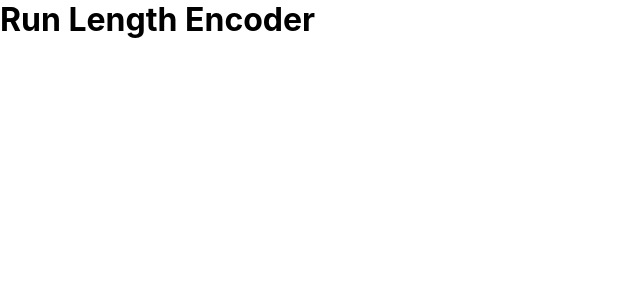
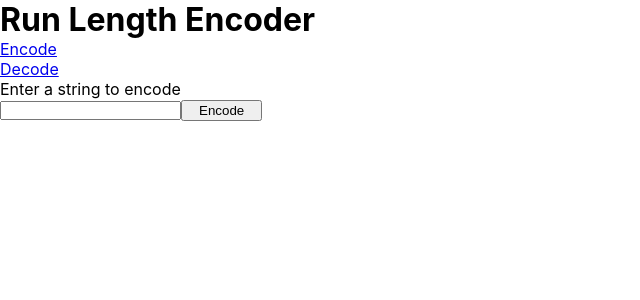
Before and after one commit to Aydivv/RLE, a React (Create React App) app in the folder rle/: page / in a window 1280 px wide. Shown: the top 300 px of the page, without its empty margins (0-640 px from the left). Built offline with nearby package versions, Linux system fonts and the light colour scheme.

Commit message:
Encoder logic and html completed.

```diff
--- a/rle/package.json
+++ b/rle/package.json
@@ -8,7 +8,8 @@
     "@testing-library/user-event": "^13.5.0",
     "react": "^17.0.2",
     "react-dom": "^17.0.2",
-    "react-scripts": "5.0.0",
+    "react-router-dom": "^6.2.1",
+    "react-scripts": "^5.0.0",
     "web-vitals": "^2.1.4"
   },
   "scripts": {
--- a/rle/src/App.js
+++ b/rle/src/App.js
@@ -1,12 +1,21 @@
-import logo from "./logo.svg";
 import "./css/App.css";
-import Header from "./Header";
+import Header from "./Header.js";
+import { BrowserRouter as Router, Routes, Route } from "react-router-dom";
+import React from "react";
+import Encode from "./Encode.js";
+import Decode from "./Decode.js";
 
 function App() {
   return (
+    <Router>
     <div className="App">
-      <Header />
+      <Routes>
+        <Route path="encode" element={[<Header />, <Encode />]} />
+        <Route path="/" element={[<Header />, <Encode />]} />
+        <Route path="decode" element={[<Header />, <Decode />]} />
+      </Routes>
     </div>
+    </Router>
   );
 }
 
--- /dev/null
+++ b/rle/src/Decode.js
@@ -0,0 +1,10 @@
+import React from 'react'
+import './css/Decode.css'
+
+function Decode() {
+  return (
+    <div>Decode</div>
+  )
+}
+
+export default Decode
--- /dev/null
+++ b/rle/src/Encode.js
@@ -0,0 +1,28 @@
+import React, { useState } from "react";
+import "./css/Encode.css";
+import { encoder } from "./logic";
+
+function Encode() {
+    const [string, setString] = useState("");
+    const [output, setOutput] = useState("");
+
+    const encode = e => {
+        e.preventDefault()
+
+        let input = string.replace(/\s+/g,' ')
+        console.log(input)
+        setOutput(encoder(input))
+    }
+  return (
+    <div className="encode__container">
+      <p>Enter a string to encode</p>
+      <form>
+      <input className="encode__input" value ={string} onChange={e => setString(e.target.value)} type="text"></input>
+      <button className="encode__submit" onClick={encode} type="submit"> Encode </button>
+      </form>
+      <p className="encode__output">{output || ""}</p>
+    </div>
+  );
+}
+
+export default Encode;
--- a/rle/src/Header.js
+++ b/rle/src/Header.js
@@ -1,14 +1,27 @@
-import React from 'react'
-import './css/Header.css'
+import React from "react";
+import "./css/Header.css";
+import { Link } from "react-router-dom";
 
 function Header() {
   return (
-    <div className='header'>
-        <div className="header__container">
-            <h1 className="header__title"> Run Length Encoder </h1>
-        </div>
+    <div className="header">
+      <div className="header__titleContainer">
+        <h1 className="header__title"> Run Length Encoder </h1>
+      </div>
+      <div className="header__navbar">
+        <Link to="/encode">
+          <div className="header__item">
+            <span className="header__itemText"> Encode </span>
+          </div>
+        </Link>
+        <Link to="/decode">
+          <div className="header__item">
+            <span className="header__itemText"> Decode </span>
+          </div>
+        </Link>
+      </div>
     </div>
-  )
+  );
 }
 
-export default Header
+export default Header;
--- /dev/null
+++ b/rle/src/css/Encode.css
@@ -0,0 +1,5 @@
+.encode__submit{
+    padding-left: 1rem;
+    padding-right: 1rem;
+    height: 1.3rem;
+}
--- /dev/null
+++ b/rle/src/logic.js
@@ -0,0 +1,42 @@
+let alphas = "abcdefghijklmnopqrstuvwxyzABCDEFGHIJKLMNOPQRSTUVWXYZ";
+let digits = "0123456789";
+
+function isAlpha(c) {
+return (alphas.indexOf(c) != -1);
+}
+
+function isDigit(c) {
+return (digits.indexOf(c) != -1);
+}
+
+function isAlphaNum(c) {
+return (isAlpha(c) || isDigit(c));
+}
+
+
+export function encoder(s){
+    if (s==""){
+        return s
+    }
+    let result = "";
+    let count = 1
+    for(var i=0;i<s.length;i++){
+        try {
+            if (isAlphaNum(s[i])){
+                if (s[i] === s[i+1]){
+                    count++;
+                }else{
+                    result = result + s[i] + count.toString();
+                    count = 1;
+                }
+            }
+            else{
+                result = result + s[i]
+                continue;
+            }
+        } catch (error) {
+            result = result + s[i] + count.toString();
+        }
+    }
+    return result
+}
```
Also changed, not shown: rle/src/css/Decode.css (added), 1 other file (tests, documents, lock files or other folders).
